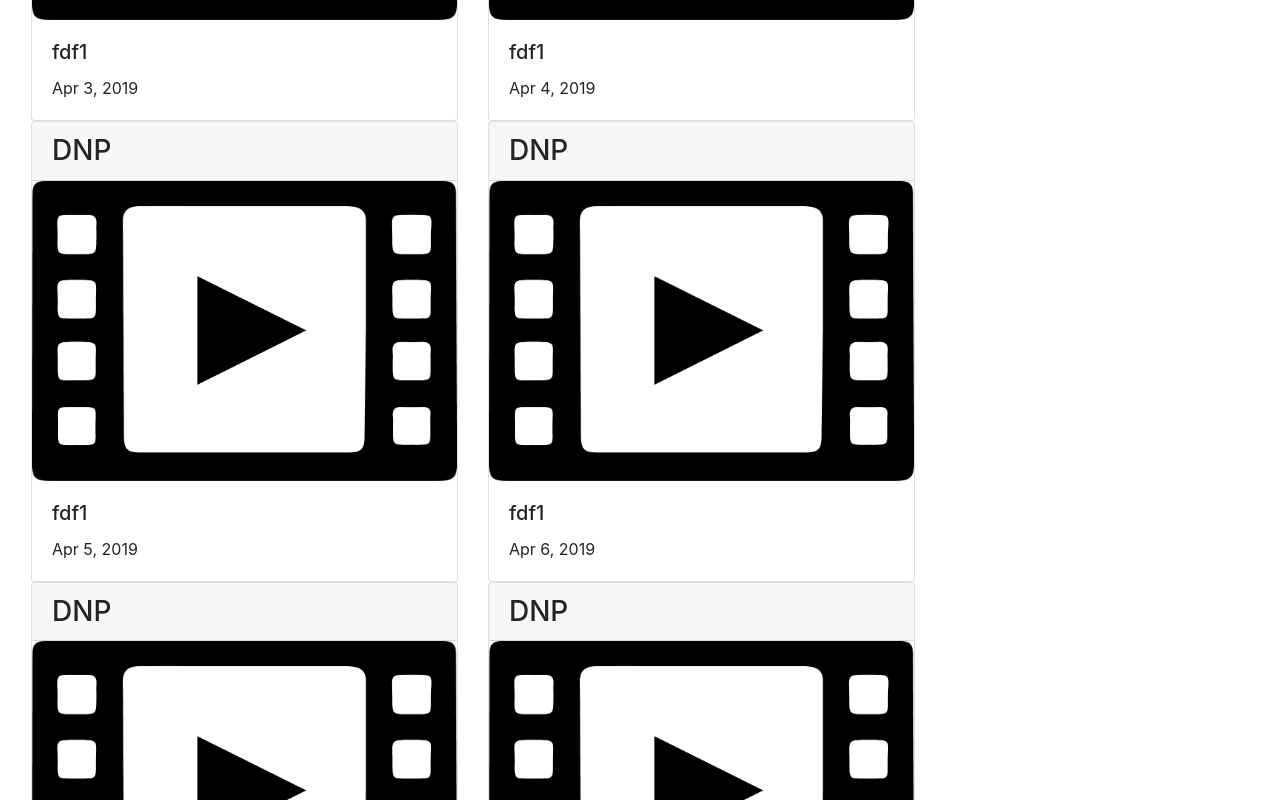
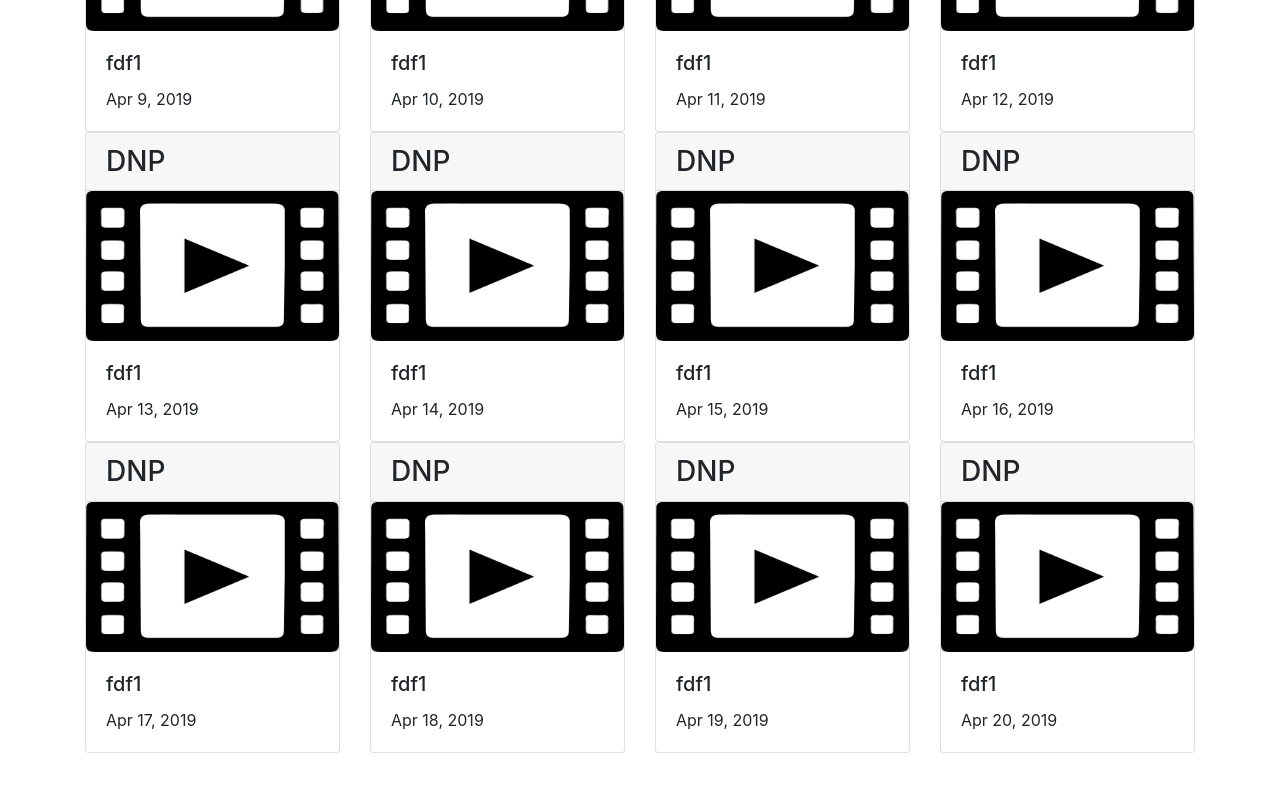
Before and after one commit to DVN237294/vc_frontend, an Angular app: page / in a window 1280 px wide. Shown: the part 880-1680 px from the top of the page. After the commit the page ends 1633 px from the top, so only its background shows below. Built offline with nearby package versions, Linux system fonts and the light colour scheme.

Commit message:
Rearranged video tiles to fix for Chrome

```diff
--- a/src/app/app.module.ts
+++ b/src/app/app.module.ts
@@ -12,12 +12,14 @@ import { HttpClientModule } from '@angular/common/http'
 import { BASE_PATH } from '../service';
 import { environment } from '../environments/environment';
 import { VideoTileComponent } from './components/video-tile/video-tile.component';
+import { Group4Pipe } from './pipes/group4.pipe';
 @NgModule({
   declarations: [
     AppComponent,
     NavbarComponent,
     VideoMenuComponent,
-    VideoTileComponent
+    VideoTileComponent,
+    Group4Pipe
   ],
   imports: [
     BrowserModule,
--- a/src/app/components/video-menu/video-menu.component.html
+++ b/src/app/components/video-menu/video-menu.component.html
@@ -1,4 +1,6 @@
 <br>
-<div class="card-deck">
-  <app-video-tile *ngFor="let video of videos" [video]="video"></app-video-tile>
+<div class="container">
+    <div class="row" *ngFor="let vidGroup of videos | group4">
+        <app-video-tile class="col-sm col-xs-12" *ngFor="let video of vidGroup" [video]="video"></app-video-tile>
+    </div>
 </div>
--- a/src/app/components/video-menu/video-menu.component.ts
+++ b/src/app/components/video-menu/video-menu.component.ts
@@ -12,8 +12,9 @@ export class VideoMenuComponent implements OnInit {
   constructor() { }
 
   ngOnInit() {
+    //temp. data:
     this.videos = [];
-    for(let i = 0; i < 16; i++)
+    for(let i = 0; i < 20; i++)
     {
       this.videos.push({
         id: i,
--- a/src/app/components/video-tile/video-tile.component.html
+++ b/src/app/components/video-tile/video-tile.component.html
@@ -1,6 +1,6 @@
     <div class="card" (click)="cardClicked()">
         <h3 class="card-header">{{video.subject}}</h3>
-    <img style="height: 300px; width: 100%; display: block;" [src]="video.thumbnailUrl"  class="card-img-top">
+        <img style="height: 150px; width: 100%; display: block;" [src]="video.thumbnailUrl"  class="card-img-top">
         <div class="card-body">
             <h5 class="card-title">{{video.name}}</h5>
             <p class="card-text">{{video.date | date}}</p>
--- a/src/app/components/video-tile/video-tile.component.ts
+++ b/src/app/components/video-tile/video-tile.component.ts
@@ -9,10 +9,6 @@ import { Video } from 'src/service';
 export class VideoTileComponent implements OnInit {
 
   @Input() video: Video;
-  thumbnailUrl:string = "assets\\video.jpeg";
-  videoSubject:string = "DNP";
-  videoName:string = "Lols";
-  videoDate:Date = new Date(2019, 3, 23);
   constructor() { }
 
   ngOnInit() {
@@ -23,4 +19,9 @@ export class VideoTileComponent implements OnInit {
     //clicked, to go video page
     console.log("clicked card");
   }
+
+  setClasses()
+  {
+    return ""
+  }
 }
--- /dev/null
+++ b/src/app/pipes/group4.pipe.ts
@@ -0,0 +1,19 @@
+import { Pipe, PipeTransform } from '@angular/core';
+
+@Pipe({
+  name: 'group4'
+})
+export class Group4Pipe implements PipeTransform {
+
+  transform(array:any[]) {
+    return array.reduce((result, item, index) => {
+      if(index % 4 == 0)
+      {
+        result.push([]);
+      }
+      result[result.length - 1].push(item);
+      return result;
+    }, []);
+  }
+
+}
```
Also changed, not shown: 1 other file (tests, documents, lock files or other folders). Lines whose indentation alone changed are shown as unchanged.
